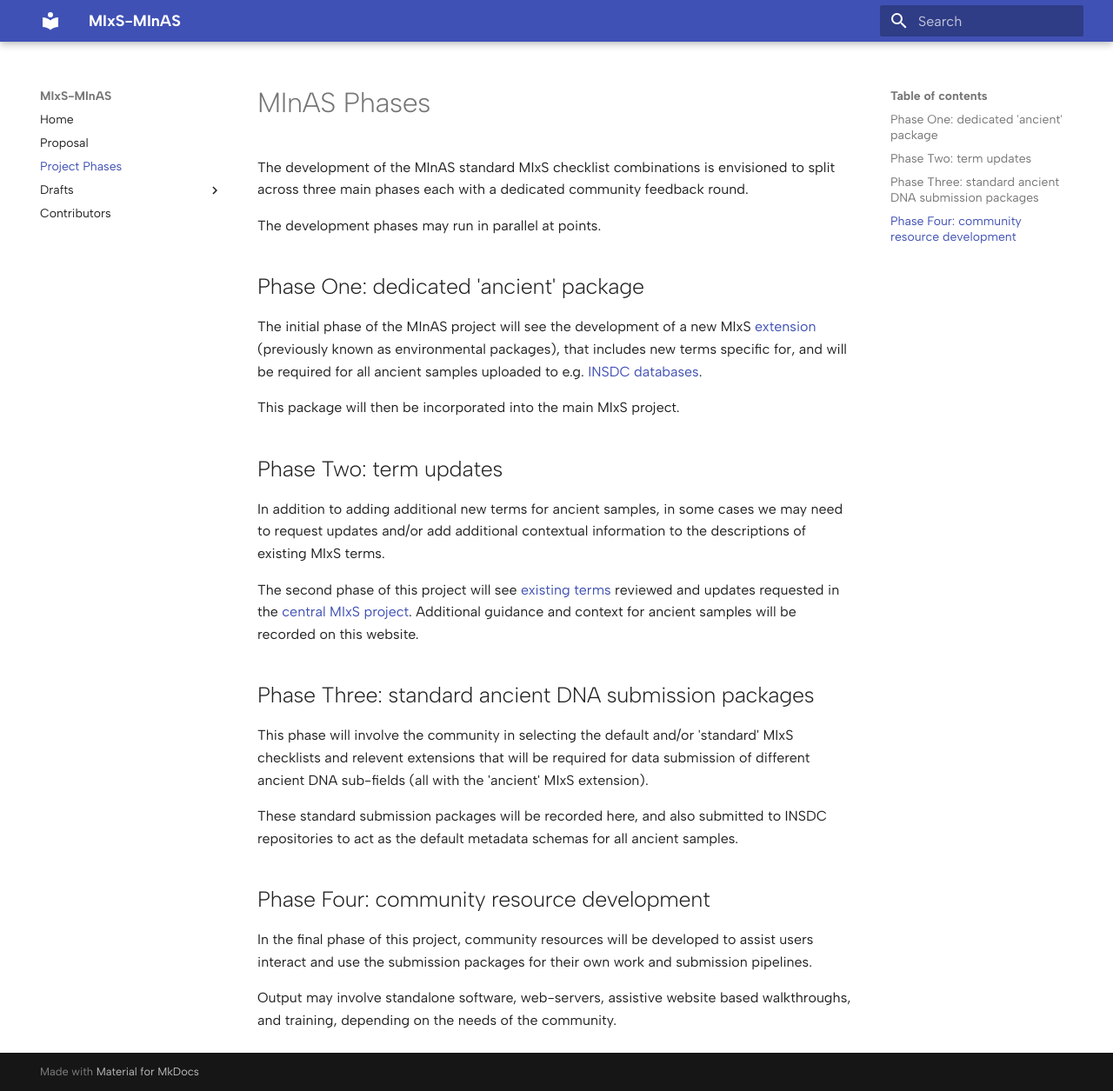
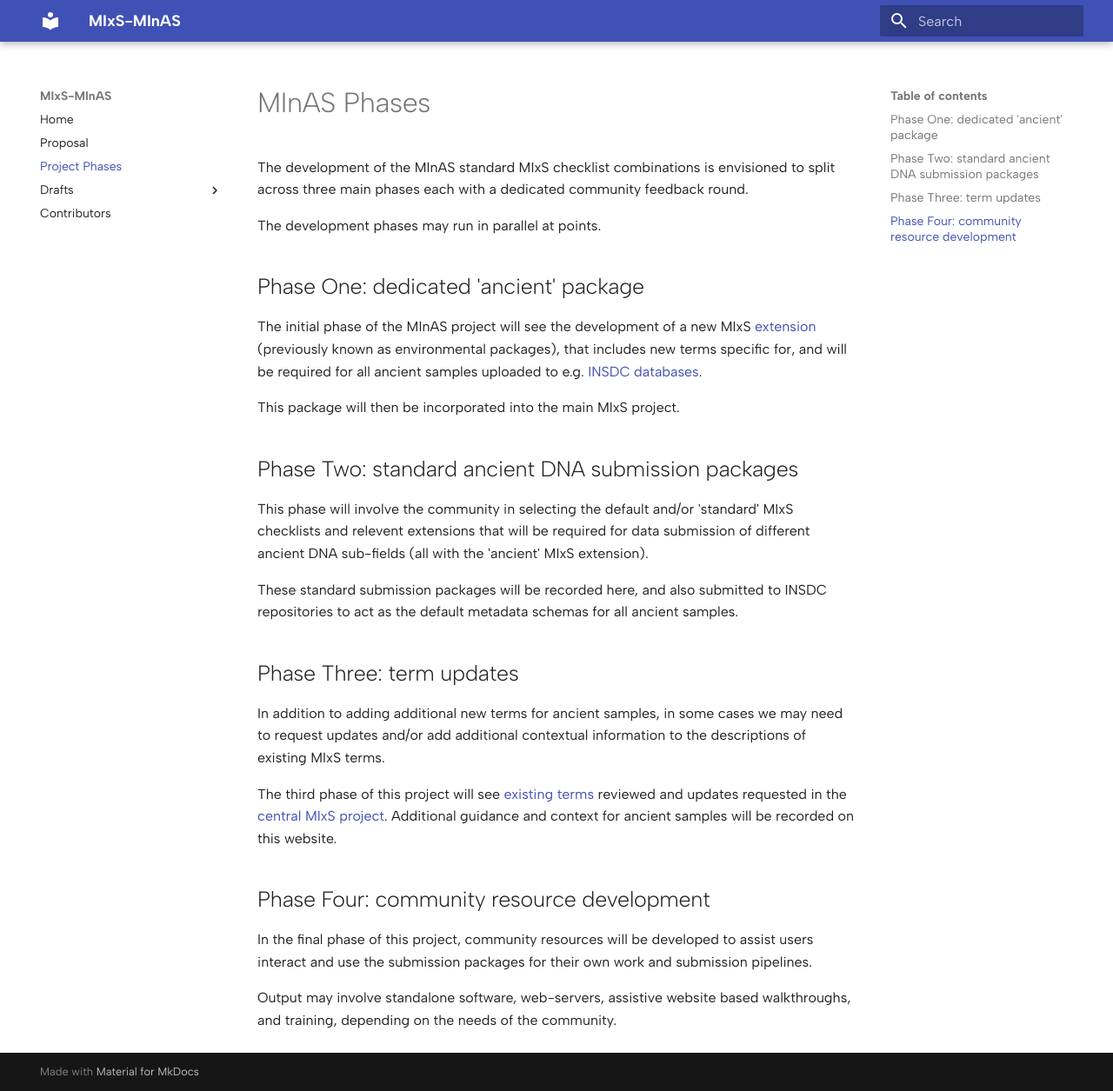
Before and after one commit to MIxS-MInAS/MIxS-MInAS.github.io, an MkDocs documentation site: the page built from docs/phases.md, in a window 1280 px wide and 1255 px high. Shown: the whole window at 87% size. Built offline with MkDocs 1.6.1 and Material for MkDocs 9.7.7, drawn with Linux system fonts in a browser that asks for light colours; comment, search, counter and statistics services are not loaded.

Commit message:
Switch phase 2 and 34

```diff
--- a/docs/phases.md
+++ b/docs/phases.md
@@ -10,17 +10,17 @@ The initial phase of the MInAS project will see the development of a new MIxS [e
 
 This package will then be incorporated into the main MIxS project.
 
-## Phase Two: term updates
-
-In addition to adding additional new terms for ancient samples, in some cases we may need to request updates and/or add additional contextual information to the descriptions of existing MIxS terms.
-
-The second phase of this project will see [existing terms](https://genomicsstandardsconsortium.github.io/mixs/) reviewed and updates requested in the [central MIxS project](https://github.com/GenomicsStandardsConsortium/mixs). Additional guidance and context for ancient samples will be recorded on this website.
-
-## Phase Three: standard ancient DNA submission packages
+## Phase Two: standard ancient DNA submission packages
 
 This phase will involve the community in selecting the default and/or 'standard' MIxS checklists and relevent extensions that will be required for data submission of different ancient DNA sub-fields (all with the 'ancient' MIxS extension).
 
 These standard submission packages will be recorded here, and also submitted to INSDC repositories to act as the default metadata schemas for all ancient samples.
+
+## Phase Three: term updates
+
+In addition to adding additional new terms for ancient samples, in some cases we may need to request updates and/or add additional contextual information to the descriptions of existing MIxS terms.
+
+The third phase of this project will see [existing terms](https://genomicsstandardsconsortium.github.io/mixs/) reviewed and updates requested in the [central MIxS project](https://github.com/GenomicsStandardsConsortium/mixs). Additional guidance and context for ancient samples will be recorded on this website.
 
 ## Phase Four: community resource development
 
```
